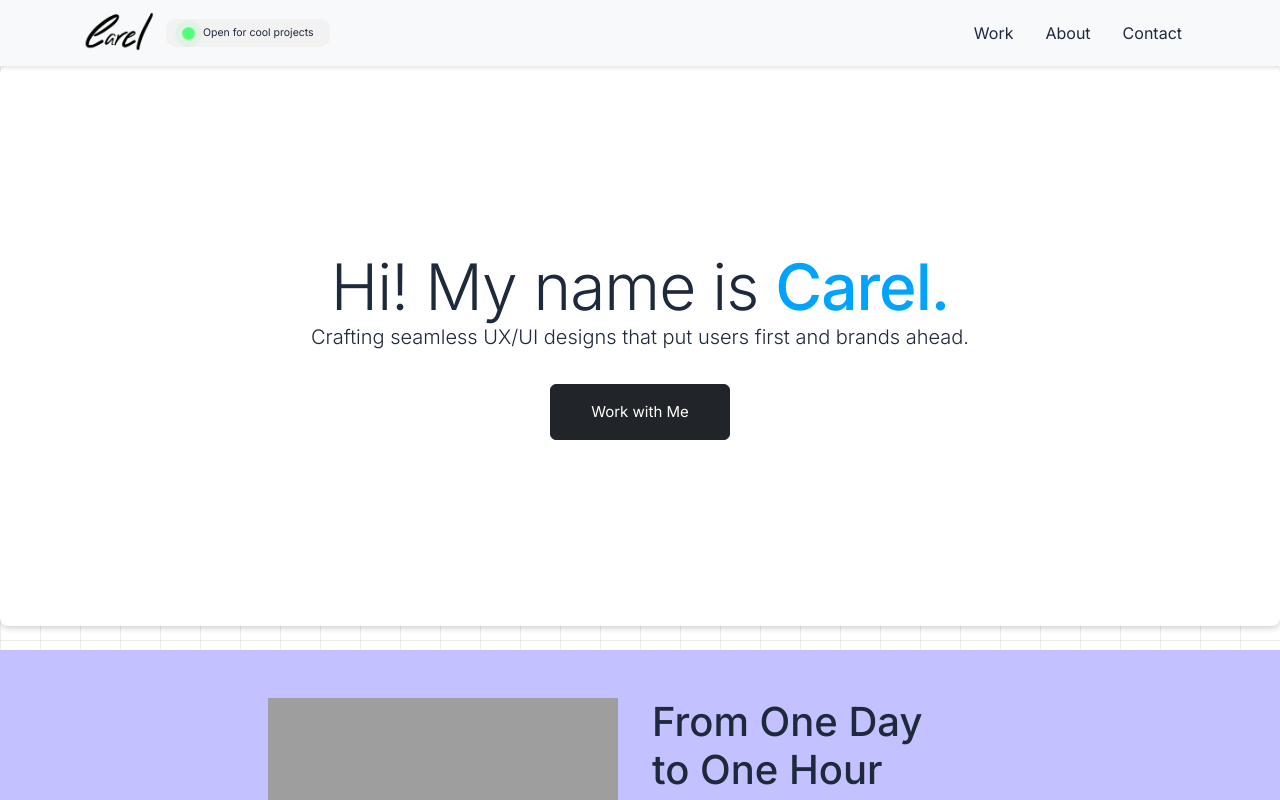
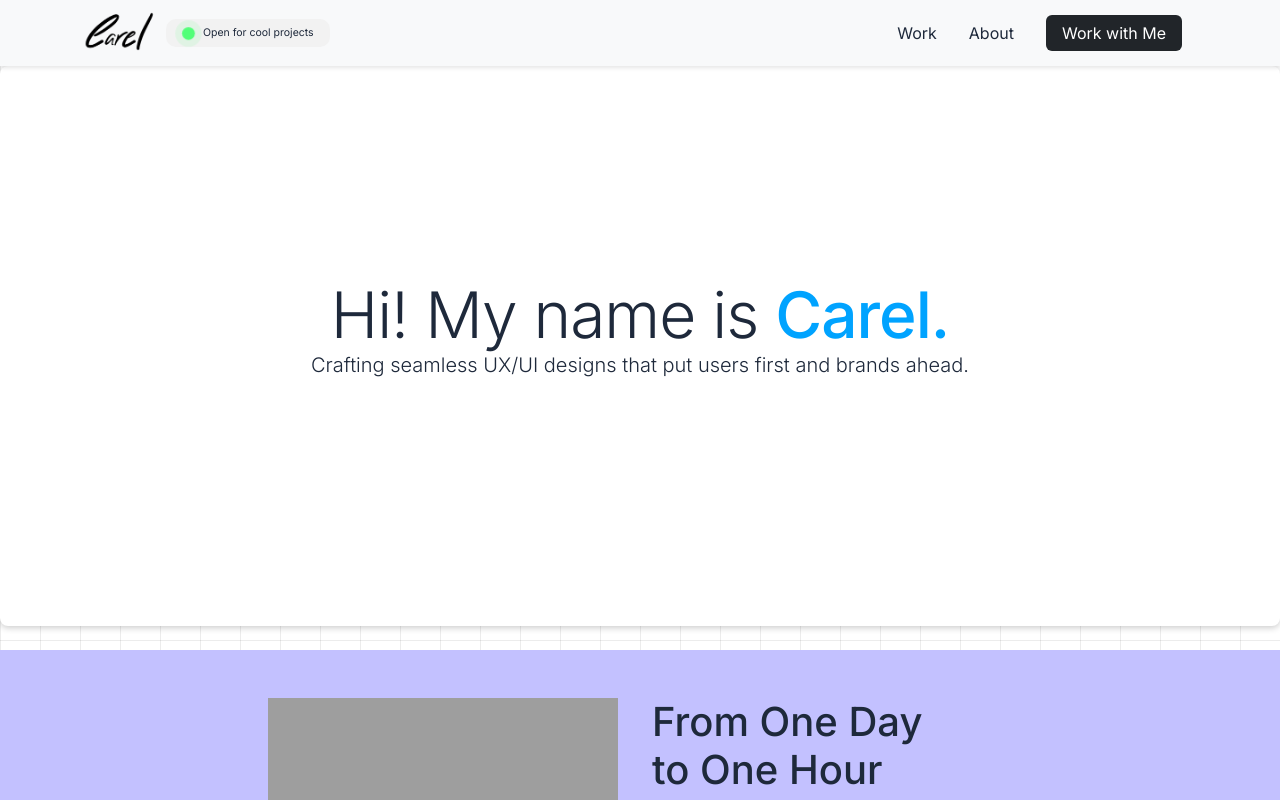
Before and after one commit to carelmaeda/cma-next, a Next.js app: page / in a window 1280 px wide. Shown: the top 800 px of the page. Built offline with nearby package versions, Linux system fonts and the light colour scheme; grey boxes are pictures that could not be loaded.

Commit message:
feat: cta on navbar

```diff
--- a/src/app/components/partials/Hero.tsx
+++ b/src/app/components/partials/Hero.tsx
@@ -13,7 +13,7 @@ export default function Hero() {
             <p className="lead">
                 Crafting seamless UX/UI designs that put users first and brands ahead.
             </p>
-            <a href="#contact" className="btn btn-dark">Work with Me</a>
+            <a href="#contact" className="d-none btn btn-dark">Work with Me</a>
             </div>
     </section>
   );
--- a/src/app/components/partials/Navbar.tsx
+++ b/src/app/components/partials/Navbar.tsx
@@ -34,7 +34,7 @@ export default function Navbar() {
           <span className="navbar-toggler-icon"></span>
         </button>
         <div className="collapse navbar-collapse" id="navbarNav">
-          <ul className="navbar-nav ms-auto">
+          <ul className="navbar-nav ms-auto align-items-sm-center">
             <li className="nav-item">
               <Link className="nav-link d-none py-3 p-md-0" href="/">
                 Home
@@ -51,8 +51,8 @@ export default function Navbar() {
               </Link>
             </li>
             <li className="nav-item">
-              <Link className="nav-link py-3 p-md-0" href="/#contact">
-                Contact
+              <Link className="d-inline nav-link py-3 p-md-0" href="/#contact">
+                Work with Me
               </Link>
             </li>
           </ul>
--- a/src/styles/globals.css
+++ b/src/styles/globals.css
@@ -167,6 +167,27 @@ a:hover {
   animation: pulse 2s infinite;
 }
 
+/* Nav CTA */
+.navbar-nav .nav-item:last-child .nav-link {
+  background-color: #212529;
+  color: var(--color-white) !important;
+  padding: 8px 16px !important;
+  border-radius: 6px;
+}
+
+/* Hover effect */
+.navbar-nav .nav-item:last-child .nav-link:hover {
+  background-color: #424649;
+  color: var(--color-white) !important;
+  text-decoration: none;
+}
+
+.navbar-nav .nav-item:last-child .nav-link:active,
+.navbar-nav .nav-item:last-child .nav-link:focus {
+  background-color: #373b3e;
+  box-shadow: 0 0 0 0.25rem rgba(66, 70, 73, 0.5);
+}
+
 @keyframes pulse {
   0%{
     transform:scale(0.9);
```
